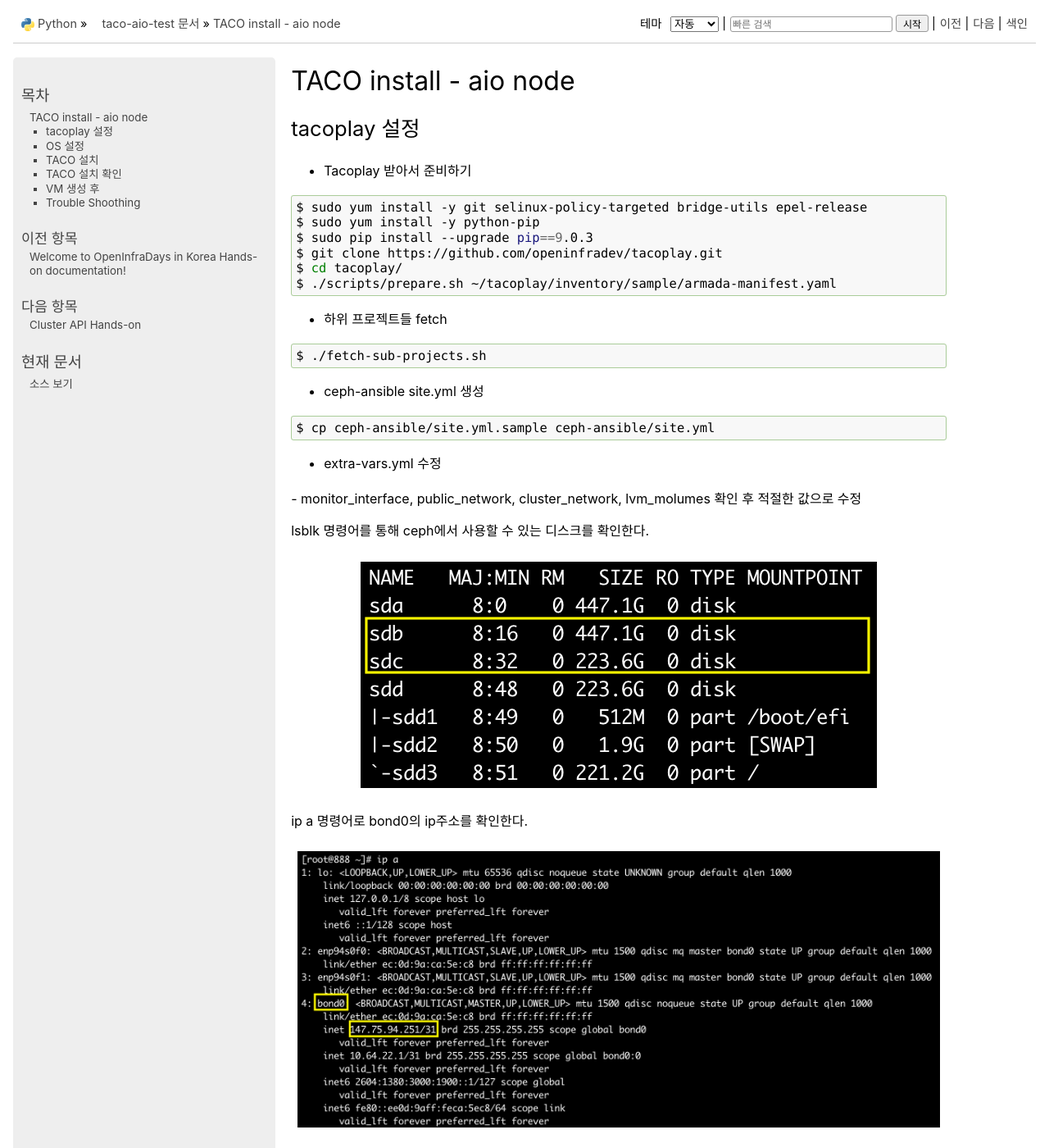
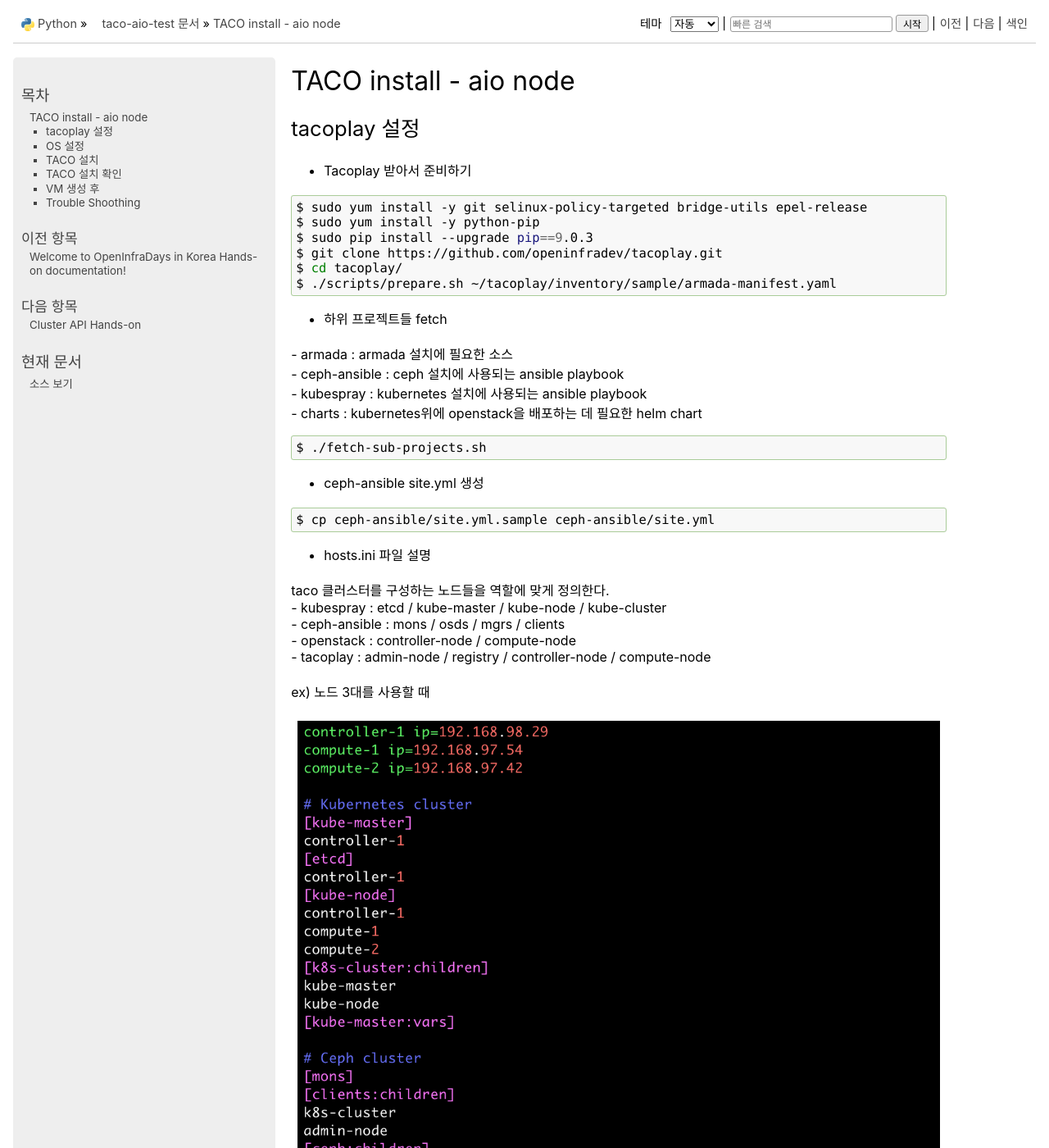
Before and after one commit to openinfradev/openinfraday-2019-handson-docs, a Sphinx documentation site: the page built from docs/source/taco-aio.rst, in a window 1280 px wide and 1400 px high. Shown: the whole window at 82% size. Built offline with Sphinx 7.4.7, drawn with Linux system fonts in a browser that asks for light colours; some of the changed text lies outside the part shown.

Commit message:
aio: add hosts.ini explanation

```diff
--- a/docs/source/taco-aio.rst
+++ b/docs/source/taco-aio.rst
@@ -19,6 +19,11 @@ tacoplay 설정
 
 * 하위 프로젝트들 fetch
 
+| - armada :  armada 설치에 필요한 소스
+| - ceph-ansible : ceph 설치에 사용되는 ansible playbook
+| - kubespray : kubernetes 설치에 사용되는 ansible playbook
+| - charts : kubernetes위에 openstack을 배포하는 데 필요한 helm chart
+
 .. code-block:: bash
 
    $ ./fetch-sub-projects.sh
@@ -30,8 +35,21 @@ tacoplay 설정
 
    $ cp ceph-ansible/site.yml.sample ceph-ansible/site.yml
 
+* hosts.ini 파일 설명
 
-* extra-vars.yml 수정
+| taco 클러스터를 구성하는 노드들을 역할에 맞게 정의한다.
+| - kubespray : etcd / kube-master / kube-node / kube-cluster
+| - ceph-ansible : mons / osds / mgrs / clients
+| - openstack : controller-node / compute-node
+| - tacoplay : admin-node / registry / controller-node / compute-node
+|
+| ex) 노드 3대를 사용할 때
+
+.. figure:: _static/hostsini.png
+
+* extra-vars.yml 파일 설명
+
+ansible-playbook 실행 시 필요한 변수 값을 정의한다.
 
 | - monitor_interface, public_network, cluster_network, lvm_molumes 확인 후 적절한 값으로 수정
 
@@ -39,9 +57,11 @@ lsblk 명령어를 통해 ceph에서 사용할 수 있는 디스크를 확인한
 
 .. figure:: _static/lsblk2.png
 
-ip a 명령어로 bond0의 ip주소를 확인한다.
+ip a 명령어로 host의 ip주소를 확인한다.
 
 .. figure:: _static/ipa.png
+
+lsblk와 ip a 명령어를 통해 확인한 값들로 extra-vars.yml 파일의 monitor_interface, public_network, cluster_network, lvm_molumes를 변경
 
 .. code-block:: bash
 
@@ -101,16 +121,6 @@ br-ex 인터페이스 up 시키고, nat 룰을 추가한다
 
    $ cd ~/tacoplay
    $ ./scripts/init-network.sh
-
-
-* Key 생성
-
-차후 생성할 VM에 접속하기 위한 keypair를 생성한다.
-
-.. code-block:: bash
-
-   $ ssh-keygen -t rsa
-
 
 * Openstack 설치 검증
 
```
Also changed, not shown: docs/source/_static/hostsini.png (added), 1 other file.
